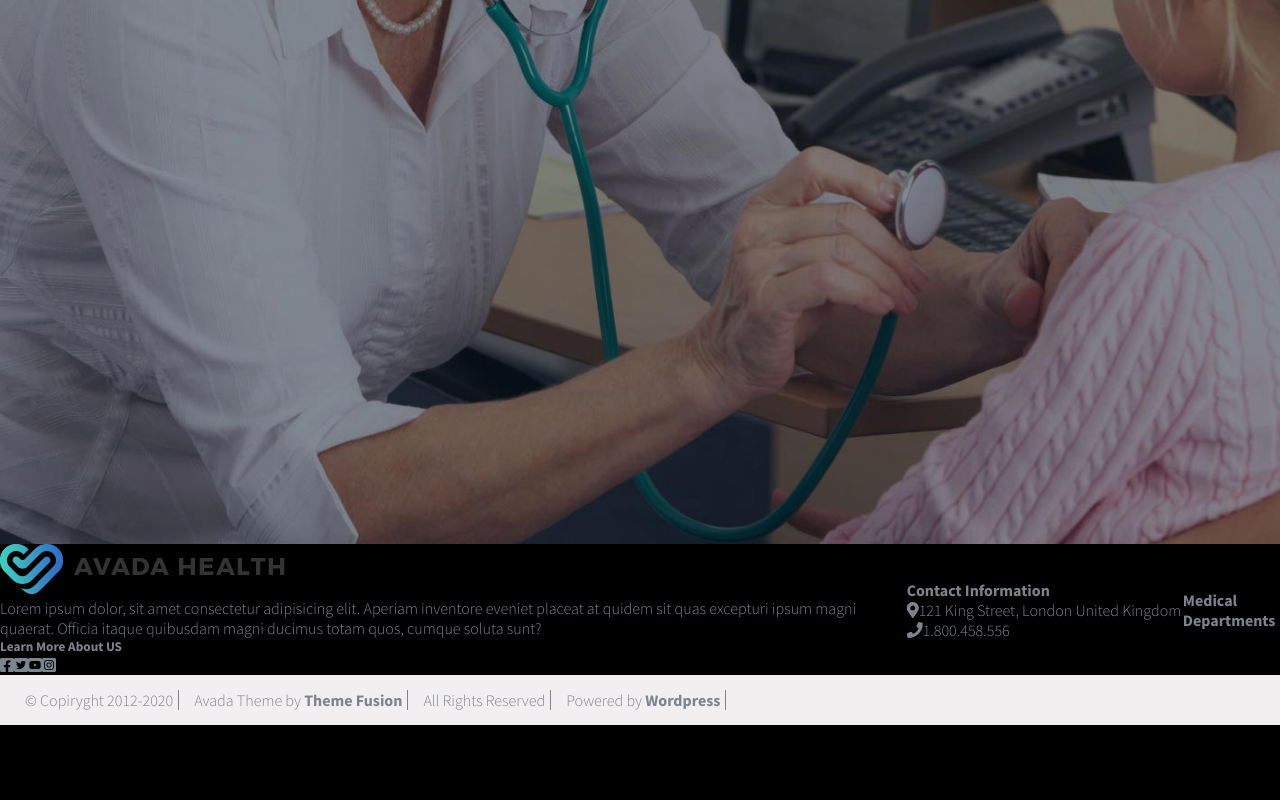
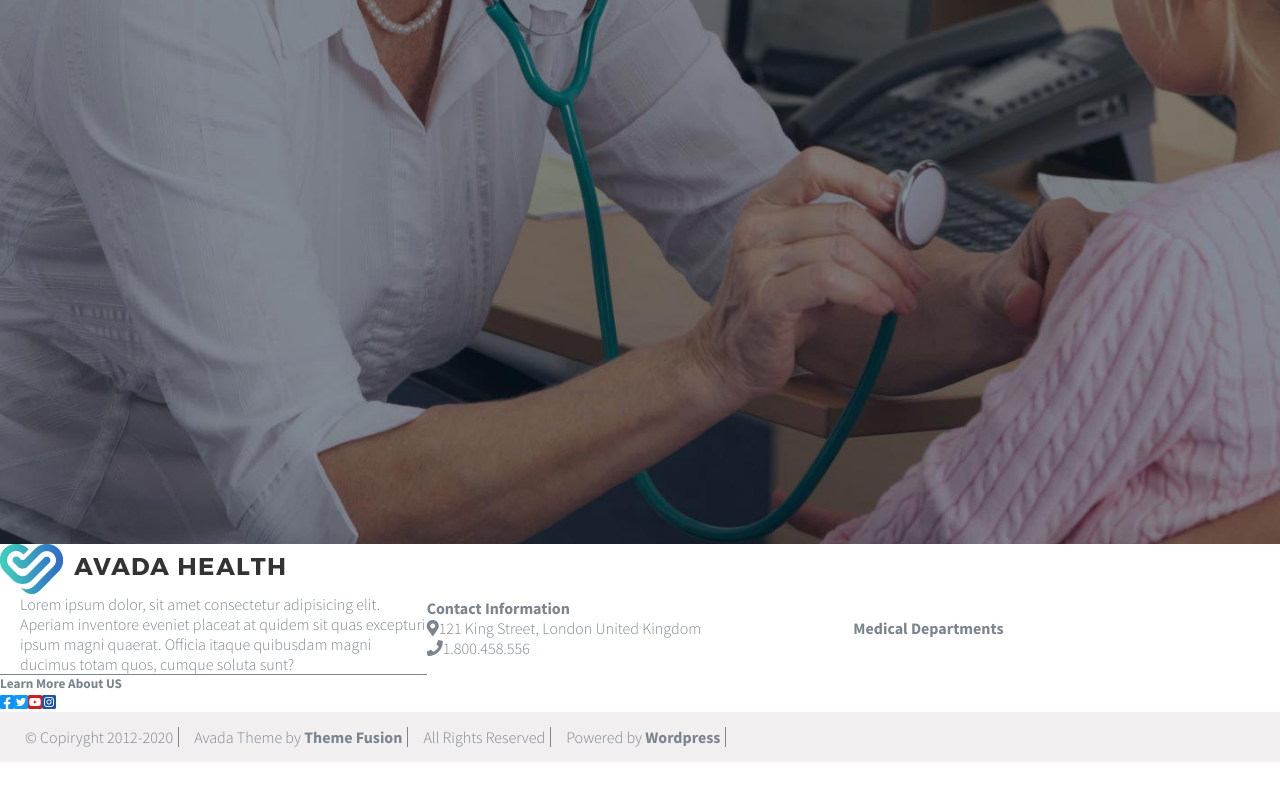
Before and after one commit to LucaHLR91/proj-html-vuejs, a Vue app: page / in a window 1280 px wide. Shown: the part 566-1366 px from the top of the page. Built offline with nearby package versions, Linux system fonts and the light colour scheme.

Commit message:
footer social icons

```diff
--- a/src/components/Footer.vue
+++ b/src/components/Footer.vue
@@ -10,10 +10,10 @@
           </div>
           <div class="brand_social_accounts">
             <h5>Learn More About US</h5>
-            <i class="fab fa-facebook-square"></i>
-            <i class="fab fa-twitter-square"></i>
-            <i class="fab fa-youtube-square"></i>
-            <i class="fab fa-instagram-square"></i>
+            <i class="fab fa-facebook-square facebook"></i>
+            <i class="fab fa-twitter-square twitter"></i>
+            <i class="fab fa-youtube-square youtube"></i>
+            <i class="fab fa-instagram-square instagram"></i>
           </div>
         </div>
 
@@ -63,7 +63,6 @@ export default {
 footer {
   width: 100%;
   height: 500px;
-  background-color: black;
 
   .footer_top {
     display: flex;
@@ -71,8 +70,44 @@ footer {
     align-items: center;
     color: $secondary_text_color;
 
-    .brand_info {
+    .footer_brand_info {
       width: calc(100% / 3);
+      display: flex;
+      flex-direction: column;
+      justify-content: flex-start;
+      align-items: flex-start;
+
+      .footer_logo {
+        display: flex;
+        justify-content: center;
+        align-items: center;
+        cursor: pointer;
+      }
+
+      p {
+        margin-left: 20px;
+      }
+
+      .brand_social_accounts {
+        width: 100%;
+        border-top : 1px solid $secondary_text_color;
+
+        .facebook {
+          color:#0F92F3;
+        }
+
+        .twitter {
+          color: #119AFB;
+        }
+
+        .youtube {
+          color: #cc201f;
+        }
+
+        .instagram {
+          color: #1D56A2;
+        }
+      }
     }
 
     .footer_brand_contacts {
```
